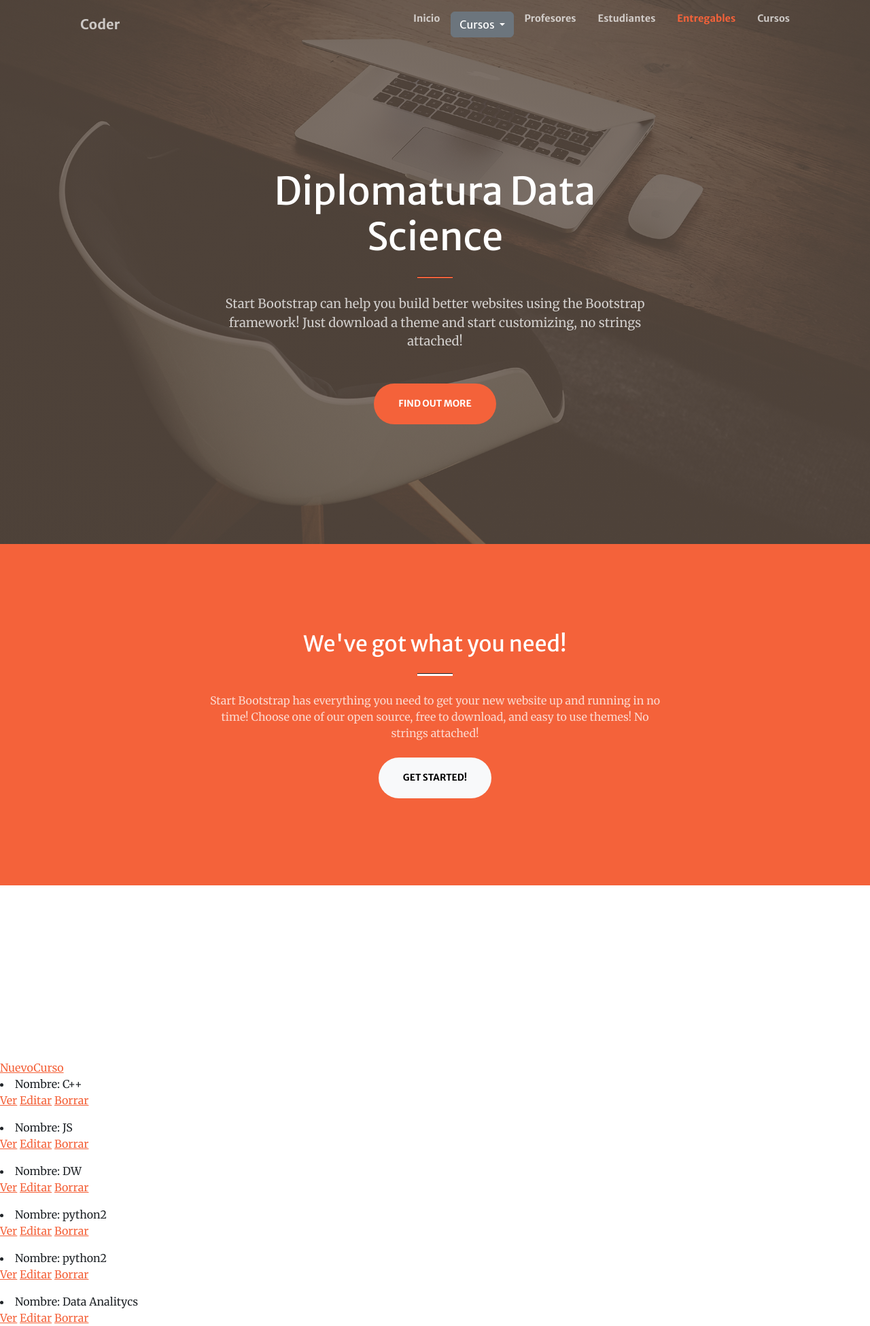
After one commit to gabrielagonzalezliliana/clase_17, a Django app: page /cursos-lista/ in a window 1280 px wide. The commit adds this page. Shown: the top 1950 px of the page at 68% size. Run offline with Django 4.2, Linux system fonts and the light colour scheme; data comes from the database, SQL or seed files in the repository; both versions use the stored data as it was after the commit; some libraries are stand-ins or nearby versions.

Commit message:
clase 22

```diff
--- a/Clases_Coder/AppCoder/admin.py
+++ b/Clases_Coder/AppCoder/admin.py
@@ -1,5 +1,5 @@
 from django.contrib import admin
-from AppCoder.models import Curso, Estudiante, Profesor
+from AppCoder.models import Curso, Estudiante, Profesor, Entregable
 
 # Register your models here.
 
@@ -17,3 +17,4 @@
 
 admin.site.register(Estudiante)
 admin.site.register(Profesor)
+admin.site.register(Entregable)
--- a/Clases_Coder/AppCoder/models.py
+++ b/Clases_Coder/AppCoder/models.py
@@ -6,20 +6,27 @@
     nombre = models.CharField(max_length =40)
     camada = models.IntegerField()
     def __str__(self):
-        return f" {self.nombre}"
+        return f" {self.nombre} | {self.camada}"
 
 class Estudiante(models.Model):
     nombre = models.CharField(max_length=40)
     apellido = models.CharField(max_length=20)
     email = models.EmailField(max_length=40)
+    def __str__(self):
+        return  f"{self.nombre}|{self.apellido}"
+
 
 class Profesor(models.Model):
     nombre = models.CharField(max_length=40)
     apellido = models.CharField(max_length=20)
     email = models.EmailField(max_length=40)
     apellido = models.CharField(max_length=30)
+    def __str__(self):
+        return f"{self.nombre}|{self.apellido}"
 
 class Entregable(models.Model):
     nombre = models.CharField(max_length=30)
     fecha_de_entrega = models.DateField()
     entregado = models.BooleanField()
+    def __str__(self):
+        return f"{self.nombre}"
--- a/Clases_Coder/AppCoder/templates/AppCoder/base.html
+++ b/Clases_Coder/AppCoder/templates/AppCoder/base.html
@@ -47,6 +47,8 @@
                         <li class="nav-item"><a class="nav-link" href="#services">Profesores</a></li>
                         <li class="nav-item"><a class="nav-link" href="{% url 'Estudiantes' %}">Estudiantes</a></li>
                         <li class="nav-item"><a class="nav-link" href="#contact">Entregables</a></li>
+                        <li class="nav-item"><a class="nav-link" href="{% url 'ListaCursos' %}">Cursos</a></li>
+
                     </ul>
                 </div>
             </div>
--- /dev/null
+++ b/Clases_Coder/AppCoder/templates/AppCoder/curso_lista.html
@@ -0,0 +1,21 @@
+{% extends "AppCoder/base.html" %}
+
+{% load static %}
+
+{%block title %}Listado de Cursos {%endblock title %}
+
+{% block main %}
+ <a href="{% url 'NuevoCurso' %}"> NuevoCurso</a>
+ {% for curso in cursos %}
+     <li>Nombre: {{curso.nombre}}
+        <p>
+            <a href="{%url 'DetalleCurso' curso.pk %}">Ver</a>
+            <a href="{%url 'EditarCurso' curso.pk %}">Editar</a>
+            <a href="{% url 'BorrarCurso' curso.pk %}">Borrar</a>
+        </p>
+     </li>
+
+{% endfor %}
+
+
+{% endblock main %}
--- a/Clases_Coder/AppCoder/urls.py
+++ b/Clases_Coder/AppCoder/urls.py
@@ -5,11 +5,19 @@
 
 urlpatterns = [
     path("", views.inicio, name ='Inicio'),
-    path("cursos/", views.cursos),
+    path("cursos/", views.cursos, name = 'cursos'),
     path("estudiantes/", views.estudiantes, name='Estudiantes'),
     path('profesores/', views.profesores),
     path("entregables/", views.entregables),
     path('curso_formulario/', views.curso_formulario, name="curso_formulario"),
     path('form_con_api/', views.form_con_api, name="form_con_api"),
     path('buscar-form-con-api/', views.buscar_form_con_api, name="buscar_form_con_api"),
+    path('update-course/<curso_id>/', views.update_course, name ='update_course'),
+    path('delete/<int:curso_id>/', views.delete, name='delete'),
+
+    path('cursos-lista/', views.CursoListView.as_view(), name = "ListaCursos"),
+    path('cursos-ver/<pk>/', views.CursoDetailView.as_view(), name= "DetalleCurso"),
+    path('cursos-nuevo/', views.CursoCreateView.as_view(), name = "NuevoCurso"),
+    path('cursos-editar/<pk>/', views.CursoUpdateView.as_view(), name = "EditarCurso"),
+    path('cursos-borrar/<pk>/', views.CursoDeleteView.as_view(), name = "BorrarCurso")
 ]
--- a/Clases_Coder/AppCoder/views.py
+++ b/Clases_Coder/AppCoder/views.py
@@ -7,7 +7,8 @@
     return render(request, "AppCoder/inicio.html")
 
 def cursos(request):
-    return render(request, "AppCoder/cursos.html")
+    cursos = Curso.objects.all()
+    return render (request, "AppCoder/show_courses.html", {"cursos": cursos})
 
 def profesores(request):
     return render(request,"AppCoder/profesores.html")
@@ -70,3 +71,66 @@
         mi_formulario = BuscaCursoForm()
 
     return render(request, "AppCoder/buscar_form_con_api.html", {"mi_formulario": mi_formulario})
+
+
+def update_course(request, curso_id):
+    try:
+        curso = Curso.objects.get(id=curso_id)
+    except Curso.DoesNotExist:
+        return render(request, "AppCoder/inicio.html")
+
+    if request.method == "POST":
+        formulario = CursoFormulario(request.POST)
+        if formulario.is_valid():
+            data = formulario.cleaned_data
+            curso.nombre= data["curso"]
+            curso.camada = data["camada"]
+            curso.save()
+            return render(request, "AppCoder/inicio.html")
+
+    formulario = CursoFormulario(
+        initial={
+            "curso": curso.nombre,
+            "camada": curso.camada
+        }
+    )
+    return render(request,"AppCoder/editar_curso.html", {"form": formulario, "curso": curso})
+
+
+
+def delete(request, curso_id):
+    curso_a_borrar = Curso.objects.get(id= curso_id)
+    curso_a_borrar.delete()
+    return render(request, "AppCoder/inicio.html")
+
+
+from django.views.generic import ListView
+from django.views.generic.detail import DetailView
+from django.views.generic.edit import CreateView, UpdateView, DeleteView
+from django.urls import reverse_lazy
+
+class CursoListView (ListView):
+    model = Curso
+    context_object_name = "cursos"
+    template_name = "AppCoder/curso_lista.html"
+
+class CursoDetailView(DetailView):
+    model = Curso
+    template_name = "AppCoder/curso_detalle.html"
+
+class CursoCreateView(CreateView):
+    model = Curso
+    template_name = "AppCoder/curso_crear.html"
+    success_url = reverse_lazy("ListaCursos")
+    fields =["nombre", "camada"]
+
+class CursoUpdateView(UpdateView):
+    model = Curso
+    template_name= "AppCoder/curso_editar.html"
+    success_url = reverse_lazy ("ListaCursos")
+    fields = ["nombre", "camada"]
+
+class CursoDeleteView(DeleteView):
+    model = Curso
+    template_name = "AppCoder/curso_borrar.html"
+    success_url = reverse_lazy("ListaCursos")
--- a/Clases_Coder/Clases_Coder/urls.py
+++ b/Clases_Coder/Clases_Coder/urls.py
@@ -22,5 +22,5 @@
 
 urlpatterns = [
     path("admin/", admin.site.urls),
-    path( "AppCoder/", include ("AppCoder.urls"))
+    path( "", include ("AppCoder.urls"))
 ]
```
Also changed, not shown: Clases_Coder/AppCoder/templates/AppCoder/curso_borrar.html (added, +14 -0 lines), Clases_Coder/AppCoder/templates/AppCoder/curso_crear.html (added, +18 -0 lines), Clases_Coder/AppCoder/templates/AppCoder/curso_detalle.html (added, +13 -0 lines), Clases_Coder/AppCoder/templates/AppCoder/curso_editar.html (added, +17 -0 lines), Clases_Coder/AppCoder/templates/AppCoder/show_courses.html (added, +25 -0 lines), Clases_Coder/db.sqlite3.
